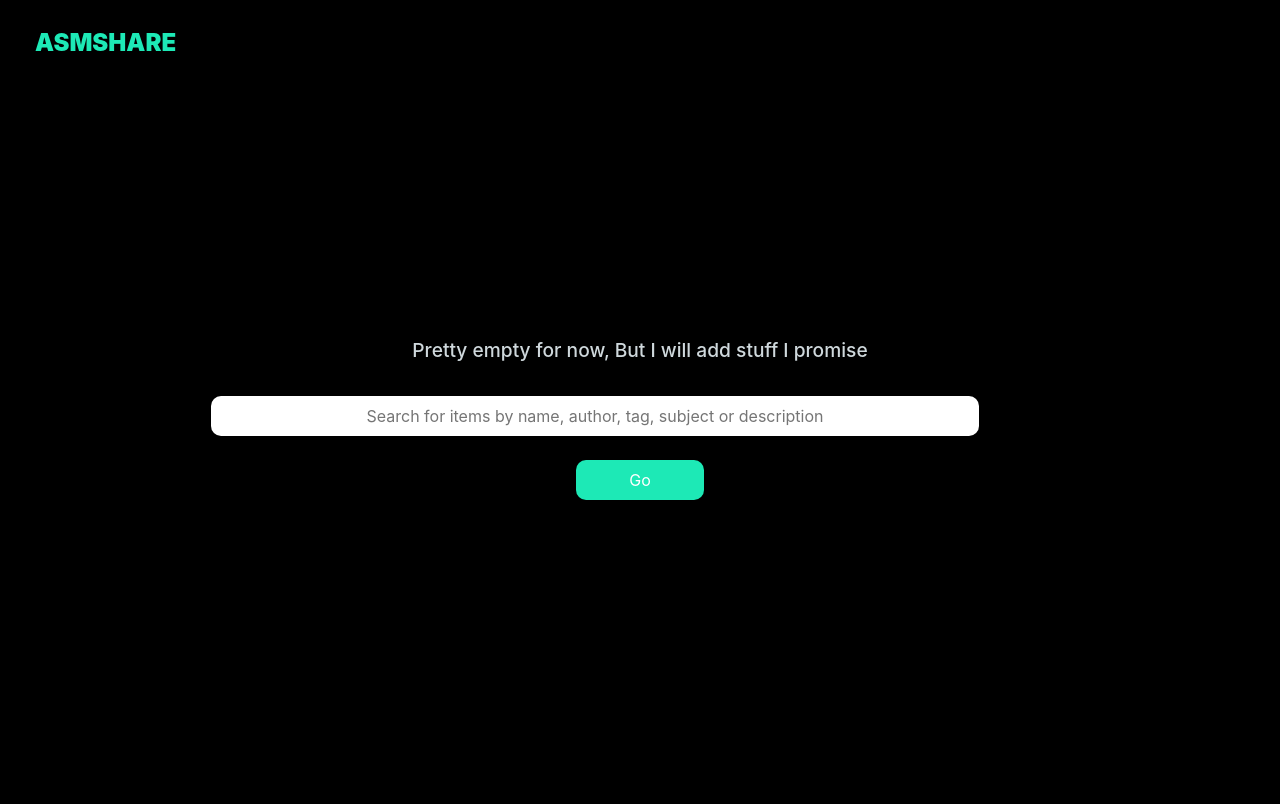
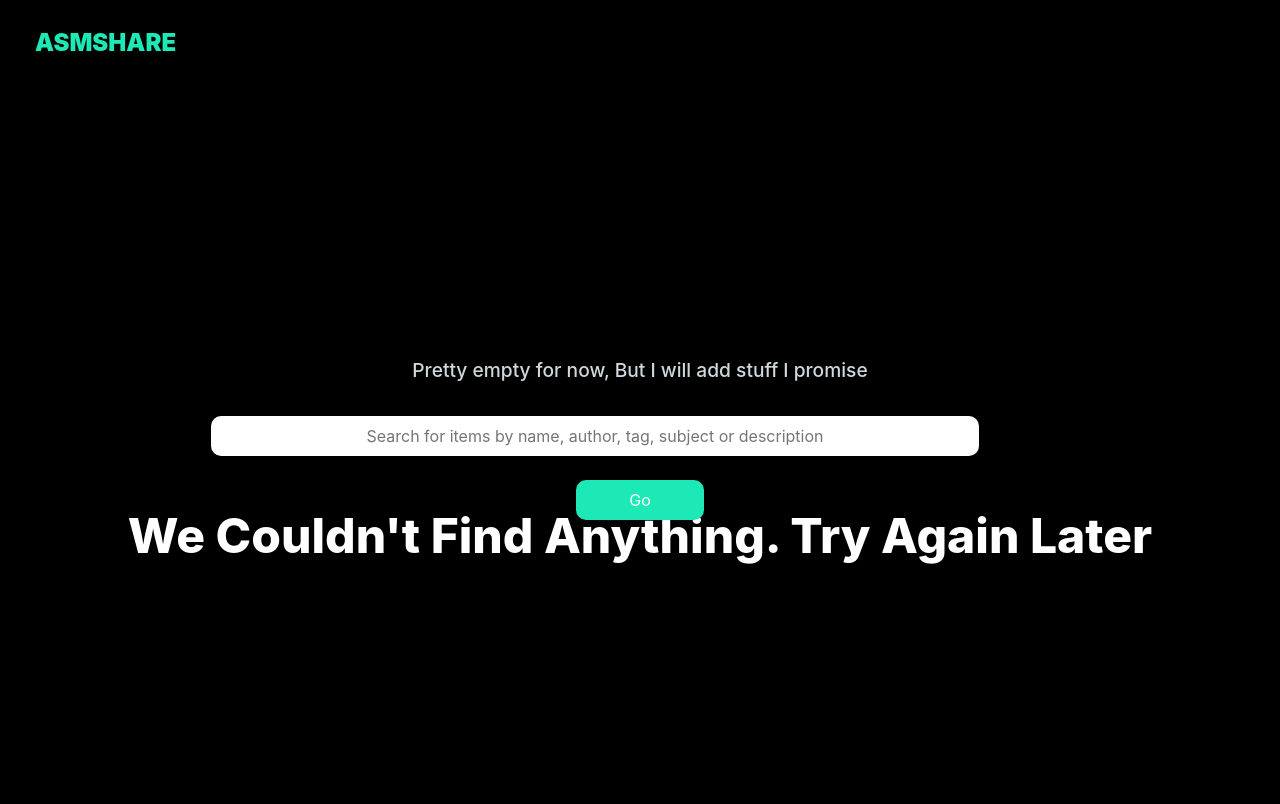
Before and after one commit to ReCore-sys/ASMShare, a Python web app: template templates/search.html in a window 1280 px wide. Run offline with Jinja, Linux system fonts and the light colour scheme; the template is opened without the code that fills it, so the values that code supplies are empty; some libraries are stand-ins or nearby versions; some web fonts are replaced.

Commit message:
https://tinyurl.com/te2bsje6

```diff
--- a/static/css/fullcard.css
+++ b/static/css/fullcard.css
@@ -226,11 +226,11 @@ h3:after {
 }
 
 .icon {
-	height: 20px;
+	height: 13px;
 }
 
 .contentdata {
-	font-size: 1.5em;
+	font-size: 1em;
 }
 @media (max-width:750px) {
 	.utility-info {
@@ -278,6 +278,7 @@ h3:after {
 }
 /*  ================  */
 /* ignore this bit :P */
+
 #profile-badges:after {
 	content       : "BRO";
 	font-family   : "Lato", "Lucida Grande", "Lucida Sans Unicode", Tahoma, Sans-Serif;
--- a/static/css/fullsearch.css
+++ b/static/css/fullsearch.css
@@ -27,6 +27,12 @@ input:focus {
 	justify-content : center;
 }
 
+.besmall {
+	align-content: center;
+	margin-bottom: 0 !important;
+	margin-top   : 5vh !important;
+}
+
 .card {
 	width  : 85vw;
 	height : 490px;
@@ -43,3 +49,11 @@ input:focus {
 	float  : left;
 	padding: 5%;
 }
+
+.nonefoundtxt {
+	bottom       : 50vh;
+	margin-left  : auto;
+	margin-right : auto;
+	text-align   : center;
+	align-content: center;
+}
--- a/templates/cardview.html
+++ b/templates/cardview.html
@@ -47,7 +47,7 @@
 						<span class="icon" data-feather="tag">
 						</span>
 						{% for x in card["tags"] %}
-						<a class="contentdata" href='../search/{{x}}'> {{x}}
+						<a class="contentdata" href='../search/{{x|trim}}'>{{x|trim}}{% if x != (card["tags"] | last) %},{% endif %}
 						</a>
 						{% endfor %}
 					</li>
--- a/templates/search.html
+++ b/templates/search.html
@@ -38,10 +38,10 @@
 			</div>
 		</section>
 		<!--hero header-->
-		<section class="py-7 py-md-0 bg-hero" id="home">
+		<section class="py-7 py-md-0 bg-hero" id="home" style="height: 500px;">
 			<div class="container">
 				<div class="row vh-md-100">
-					<div class="col-md-8 col-sm-10 col-12 mx-auto my-auto text-center">
+					<div class="col-md-8 col-sm-10 col-12 mx-auto my-auto text-center besmall">
 						<h1 class="heading-black text-capitalize">{{query}}</h1>
 						<p class="lead py-3">Pretty empty for now, But I will add stuff I promise</p>
 						<script src="https://cdnjs.cloudflare.com/ajax/libs/jquery/3.3.1/jquery.min.js"></script>
@@ -136,6 +136,11 @@
 		</section>
 		<!-- THIS IS THE PART THAT HANDLES THE DISPLAY OF ITEMS -->
 		<section>
+			{% if results | length == 0 %}
+			<span class="nonefoundimg" data-feather="frown"></span>
+			<h1 class="heading-black text-capitalize nonefoundtxt">We couldn't find anything. Try again later</h1>
+
+			{% else %}
 			{% for x in results %}
 			<div class="CardHolder">
 				<div class="card" onclick="window.location.href='/items/{{x}}'">
@@ -153,6 +158,7 @@
 				</div>
 			</div>
 			{% endfor %}
+			{% endif %}
 		</section>
 		<!-- theme switcher (FOR DEMO ONLY - REMOVE FROM PRODUCTION)-->
 
```
Also changed, not shown: HowToHelp.md (+1 -1 lines), app.py (+22 -3 lines), checklist.md (+2 -2 lines), searchhelper.py (+19 -2 lines).
